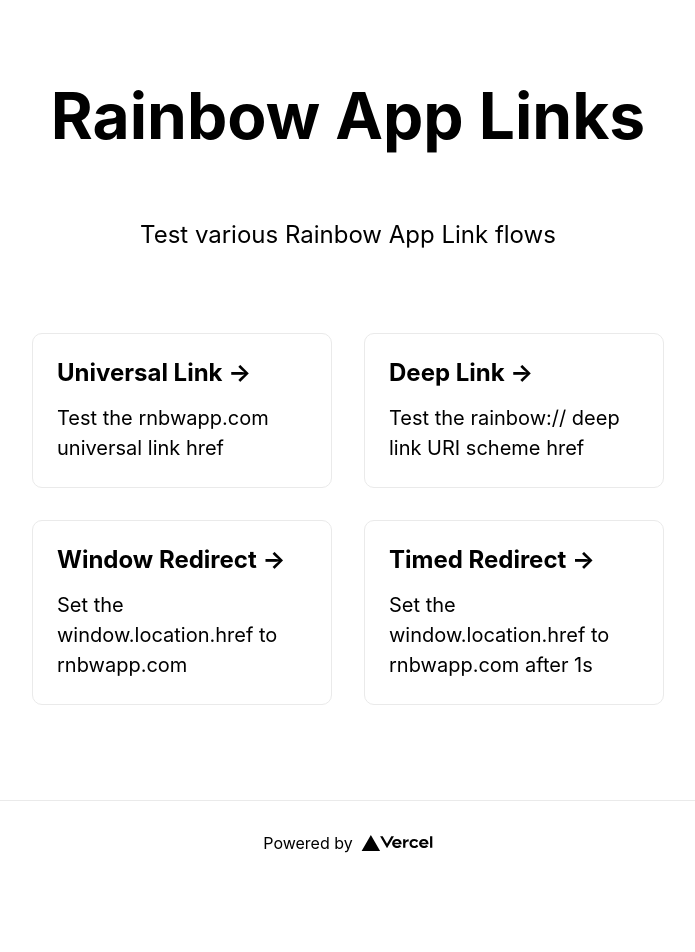
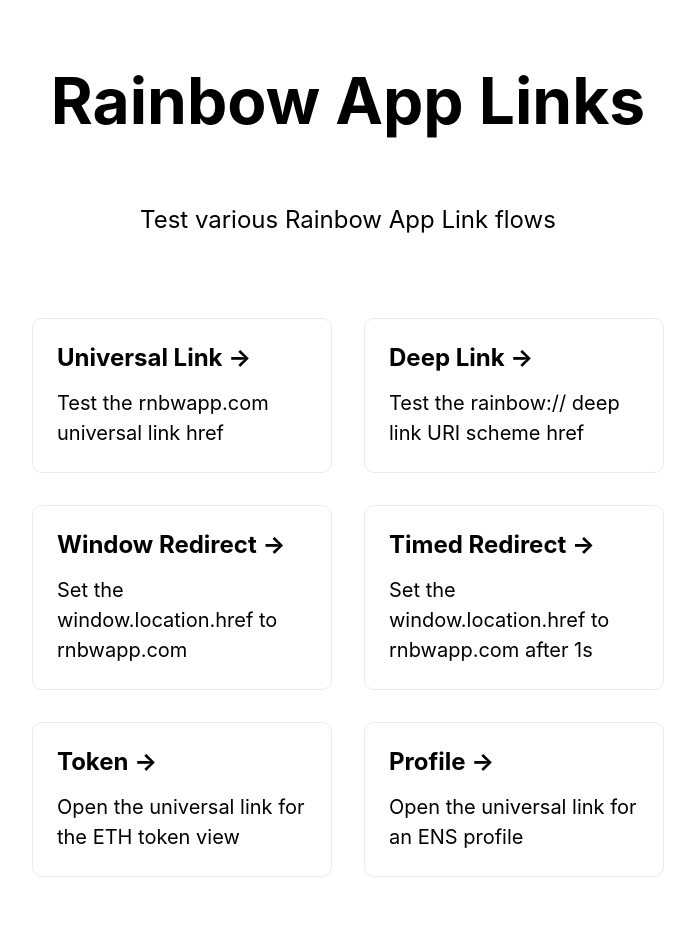
Before and after one commit to DanielSinclair/app-link-test, a Next.js app: page / in a window 1280 px wide. Shown: the top 952 px of the page, without its empty margins (292-987 px from the left). Before the commit the page ends 885 px from the top, so only its background shows below. Built offline with nearby package versions, Linux system fonts and the light colour scheme.

Commit message:
token/profile deep links

```diff
--- a/pages/index.js
+++ b/pages/index.js
@@ -54,6 +54,16 @@
             <p>Set the window.location.href to rnbwapp.com after 1s</p>
           </a>
 
+          <a href="https://rnbwapp.com/token?addr=eth" className={styles.card}>
+            <h2>Token &rarr;</h2>
+            <p>Open the universal link for the ETH token view</p>
+          </a>
+
+          <a href="https://rnbwapp.com/imhiring.eth" className={styles.card}>
+            <h2>Profile &rarr;</h2>
+            <p>Open the universal link for an ENS profile</p>
+          </a>
+
         </div>
       </main>
 
```
